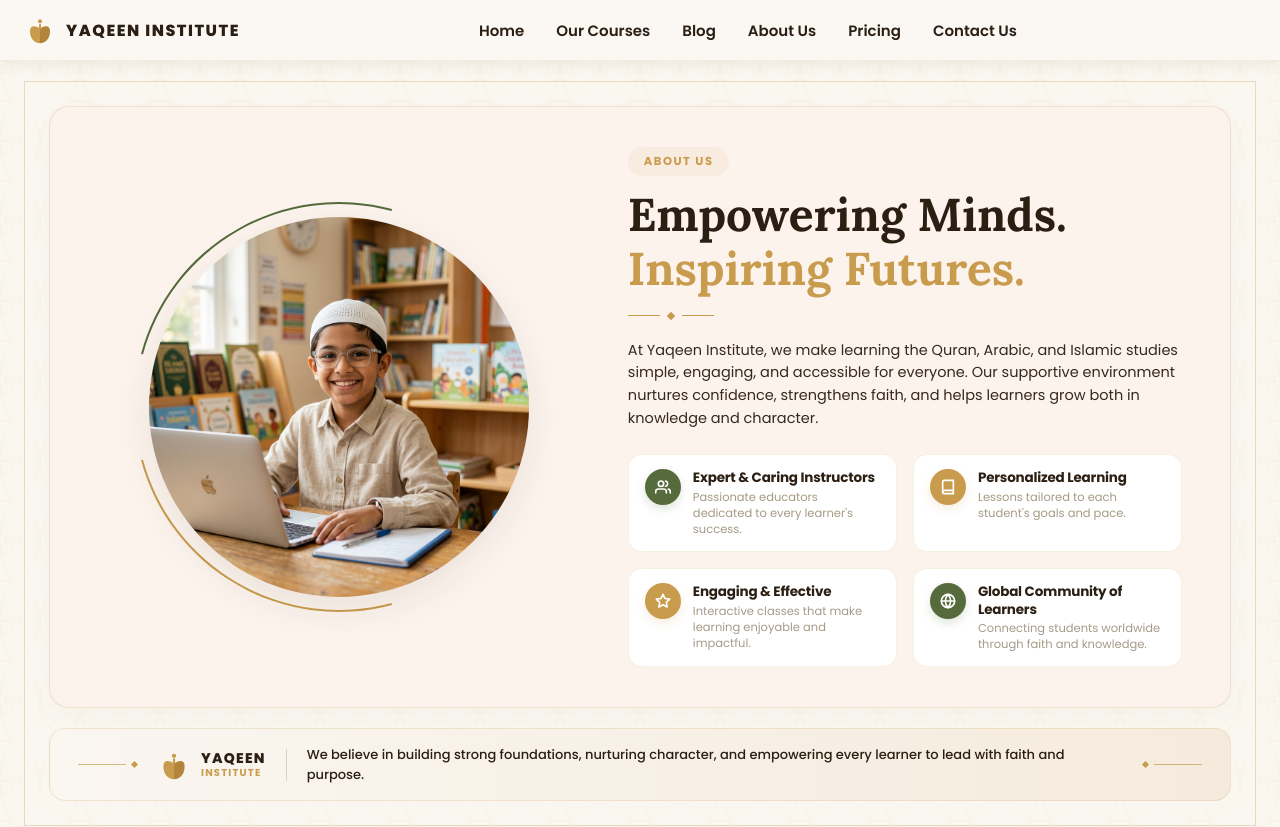
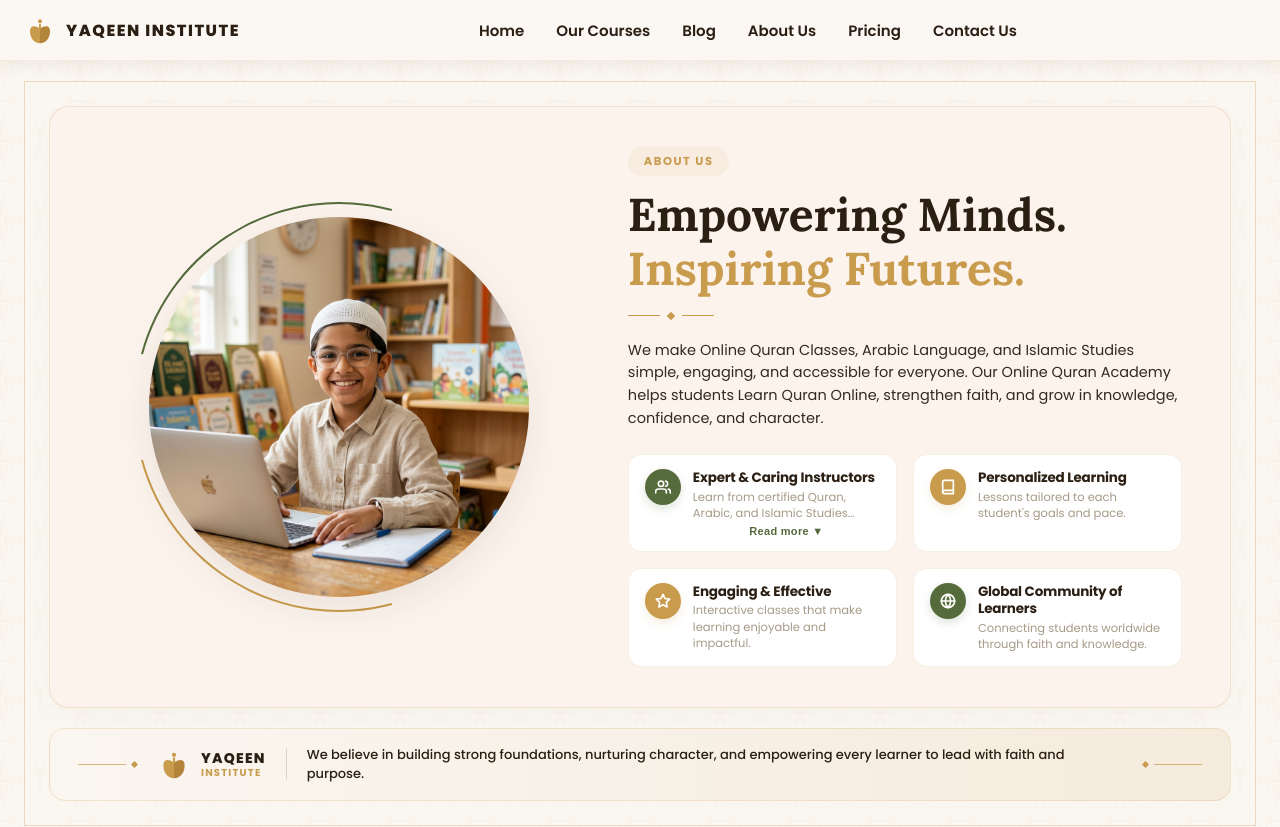
Before and after one commit to ser-name123/yaqeen, a Next.js app: page /about in a window 1280 px wide. Shown: the top 827 px of the page. Built offline with nearby package versions, Linux system fonts and the light colour scheme; no server answers; the database is empty.

Commit message:
feat: add read-more toggle to Expert & Caring Instructors feature card on about page

```diff
--- a/app/about/page.js
+++ b/app/about/page.js
@@ -233,6 +233,7 @@ const ArchedCardBackground = () => (
 export default function AboutPage() {
   const { faviconUrl } = useSettings();
   const [openFaqIndex, setOpenFaqIndex] = useState(null);
+  const [expandInstructors, setExpandInstructors] = useState(false);
   const [testimonials, setTestimonials] = useState([
     {
       id: 1,
@@ -340,7 +341,7 @@ export default function AboutPage() {
                 </div>
 
                 <p className="about-description">
-                  At Yaqeen Institute, we make learning the Quran, Arabic, and Islamic studies simple, engaging, and accessible for everyone. Our supportive environment nurtures confidence, strengthens faith, and helps learners grow both in knowledge and character.
+                  We make Online Quran Classes, Arabic Language, and Islamic Studies simple, engaging, and accessible for everyone. Our Online Quran Academy helps students Learn Quran Online, strengthen faith, and grow in knowledge, confidence, and character.
                 </p>
 
                 {/* Feature Highlights Grid */}
@@ -351,9 +352,38 @@ export default function AboutPage() {
                       <IconPeopleWhite />
                     </div>
                     <div className="feature-info">
-                      <span className="feature-title">Expert & Caring Instructors</span>
-                      <span className="feature-subtext">Passionate educators dedicated to every learner's success.</span>
-                    </div>
+                       <span className="feature-title">Expert & Caring Instructors</span>
+                       <span
+                         className="feature-subtext"
+                         style={{
+                           display: "-webkit-box",
+                           WebkitLineClamp: expandInstructors ? "unset" : 2,
+                           WebkitBoxOrient: "vertical",
+                           overflow: expandInstructors ? "visible" : "hidden",
+                           transition: "all 0.3s ease",
+                           cursor: "pointer"
+                         }}
+                         onClick={() => setExpandInstructors(!expandInstructors)}
+                         title={expandInstructors ? "Click to collapse" : "Click to read more"}
+                       >
+                         Learn from certified Quran, Arabic, and Islamic Studies teachers delivering Online Quran Classes, Quran Lessons Online, and personalized guidance. Our experienced instructors help children and adults Learn Quran Online with confidence, Tajweed, and lasting Islamic knowledge.
+                       </span>
+                       <button
+                         onClick={() => setExpandInstructors(!expandInstructors)}
+                         style={{
+                           background: "none",
+                           border: "none",
+                           padding: "2px 0 0",
+                           fontSize: "11px",
+                           fontWeight: "600",
+                           color: "var(--secondary-color)",
+                           cursor: "pointer",
+                           letterSpacing: "0.3px"
+                         }}
+                       >
+                         {expandInstructors ? "Show less ▲" : "Read more ▼"}
+                       </button>
+                     </div>
                   </div>
 
                   <div className="about-feature-item">
```
